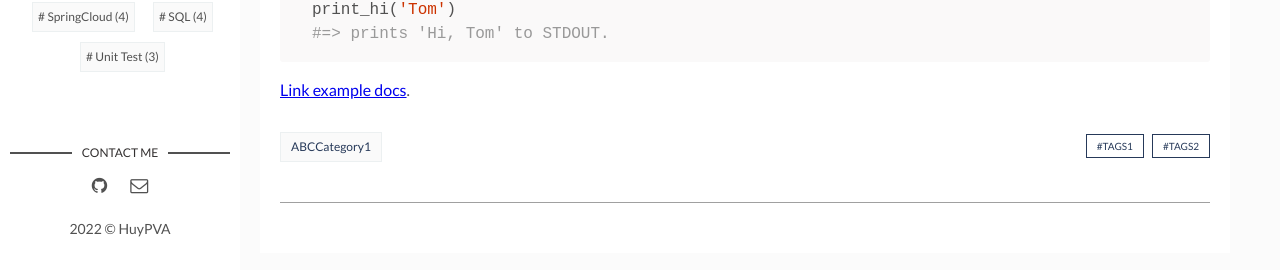
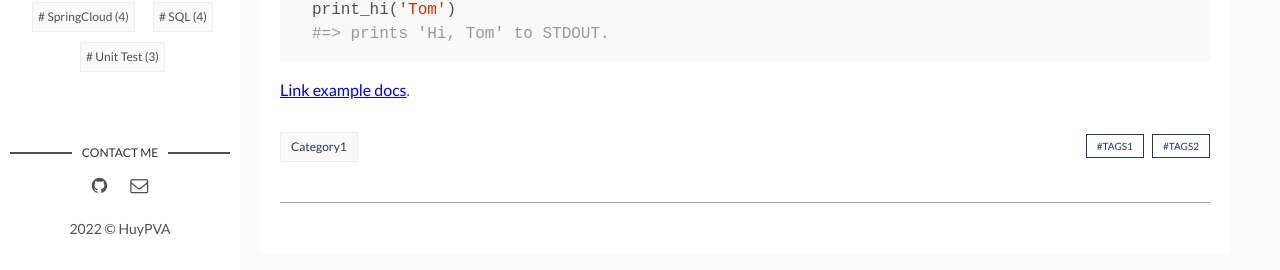
Before and after one commit to huypva/huypva.github.io, a Jekyll site: the page built from 2022-05-04-example-article.markdown, in a window 1280 px wide and 900 px high, scrolled down 1053 px. Shown: the part 627-897 px from the top of the window. Built offline with Jekyll 4.4.1, drawn with Linux system fonts in a browser that asks for light colours.

Commit message:
Fix bug space

```diff
--- a/_layouts/post.html
+++ b/_layouts/post.html
@@ -33,12 +33,12 @@ layout: main
 <!--        </div>-->
         <div class="page-share">
           {% for category in page.categories %}
-          <a href="{{site.baseurl}}/categories#{{ category }}" class="tag">ABC{{ category }}</a>
+          <a href="{{site.baseurl}}/categories#{{ category | cgi_escape }}" class="tag">{{ category }}</a>
           {% endfor %}
         </div>
         <div class="page-tag">
           {% for tag in page.tags %}
-            <a href="{{site.baseurl}}/tags#{{tag}}" class="tag">&#35;{{ tag | cgi_escape }}</a>
+            <a href="{{site.baseurl}}/tags#{{ tag | cgi_escape}}" class="tag">&#35;{{ tag }}</a>
           {% endfor %}
         </div>
       </div>
```
